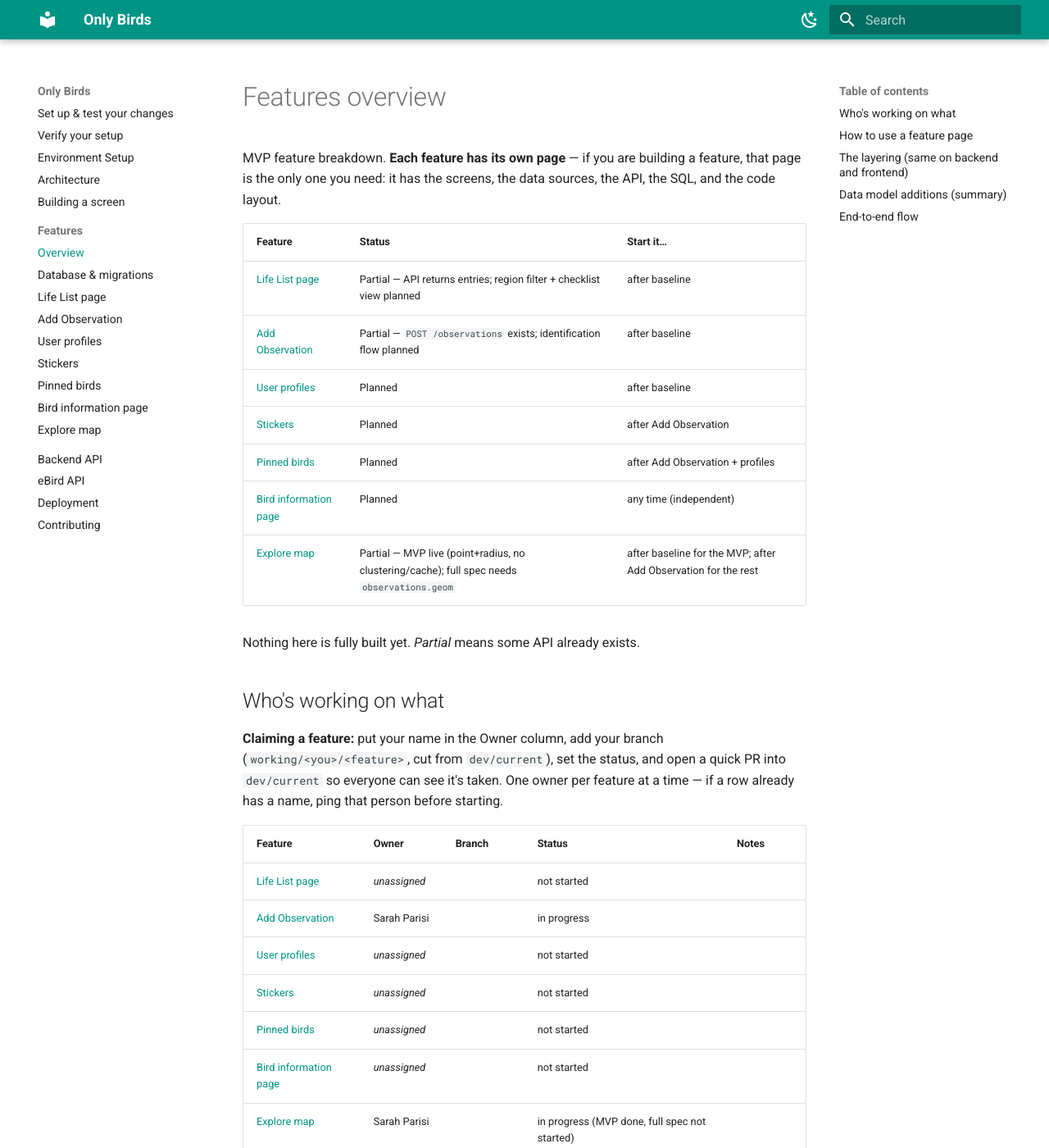
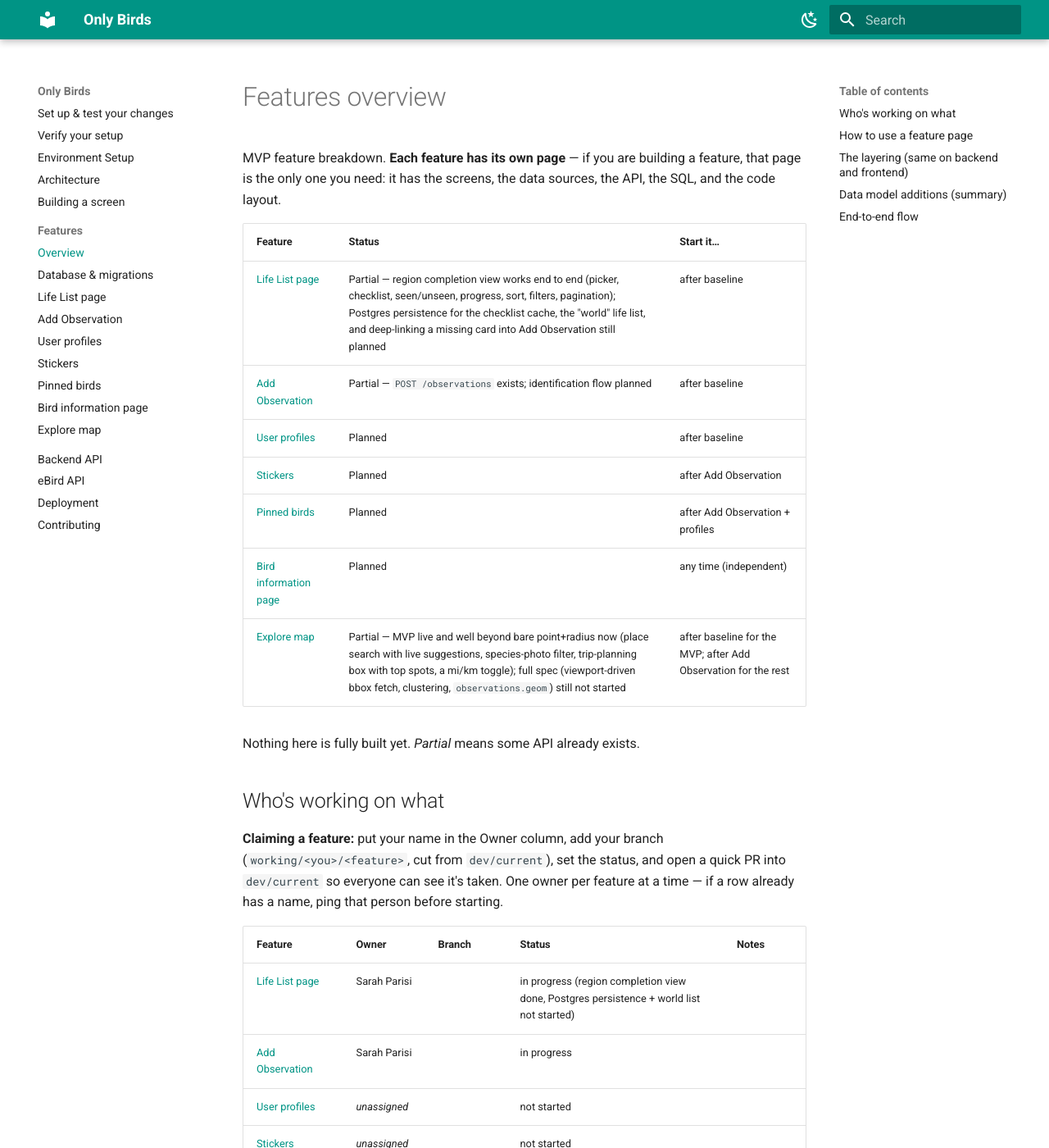
Before and after one commit to caprisun178/OnlyBirds, an MkDocs documentation site: the page built from docs/features/overview.md, in a window 1280 px wide and 1400 px high. Shown: the whole window at 82% size. Built offline with MkDocs 1.6.1 and Material for MkDocs 9.7.7, drawn with Linux system fonts in a browser that asks for light colours.

Commit message:
updated overview

```diff
--- a/docs/features/overview.md
+++ b/docs/features/overview.md
@@ -6,13 +6,13 @@ sources, the API, the SQL, and the code layout.
 
 | Feature | Status | Start it… |
 |---|---|---|
-| [Life List page](life-list.md) | Partial — API returns entries; region filter + checklist view planned | after baseline |
+| [Life List page](life-list.md) | Partial — region completion view works end to end (picker, checklist, seen/unseen, progress, sort, filters, pagination); Postgres persistence for the checklist cache, the "world" life list, and deep-linking a missing card into Add Observation still planned | after baseline |
 | [Add Observation](add-observation.md) | Partial — `POST /observations` exists; identification flow planned | after baseline |
 | [User profiles](user-profiles.md) | Planned | after baseline |
 | [Stickers](stickers.md) | Planned | after Add Observation |
 | [Pinned birds](pinned-birds.md) | Planned | after Add Observation + profiles |
 | [Bird information page](bird-info.md) | Planned | any time (independent) |
-| [Explore map](explore-map.md) | Partial — MVP live (point+radius, no clustering/cache); full spec needs `observations.geom` | after baseline for the MVP; after Add Observation for the rest |
+| [Explore map](explore-map.md) | Partial — MVP live and well beyond bare point+radius now (place search with live suggestions, species-photo filter, trip-planning box with top spots, a mi/km toggle); full spec (viewport-driven bbox fetch, clustering, `observations.geom`) still not started | after baseline for the MVP; after Add Observation for the rest |
 
 Nothing here is fully built yet. *Partial* means some API already exists.
 
@@ -26,7 +26,7 @@ before starting.
 
 | Feature | Owner | Branch | Status | Notes |
 |---|---|---|---|---|
-| [Life List page](life-list.md) | _unassigned_ | | not started | |
+| [Life List page](life-list.md) | Sarah Parisi | | in progress (region completion view done, Postgres persistence + world list not started) | |
 | [Add Observation](add-observation.md) | Sarah Parisi | | in progress | |
 | [User profiles](user-profiles.md) | _unassigned_ | | not started | |
 | [Stickers](stickers.md) | _unassigned_ | | not started | |
```
